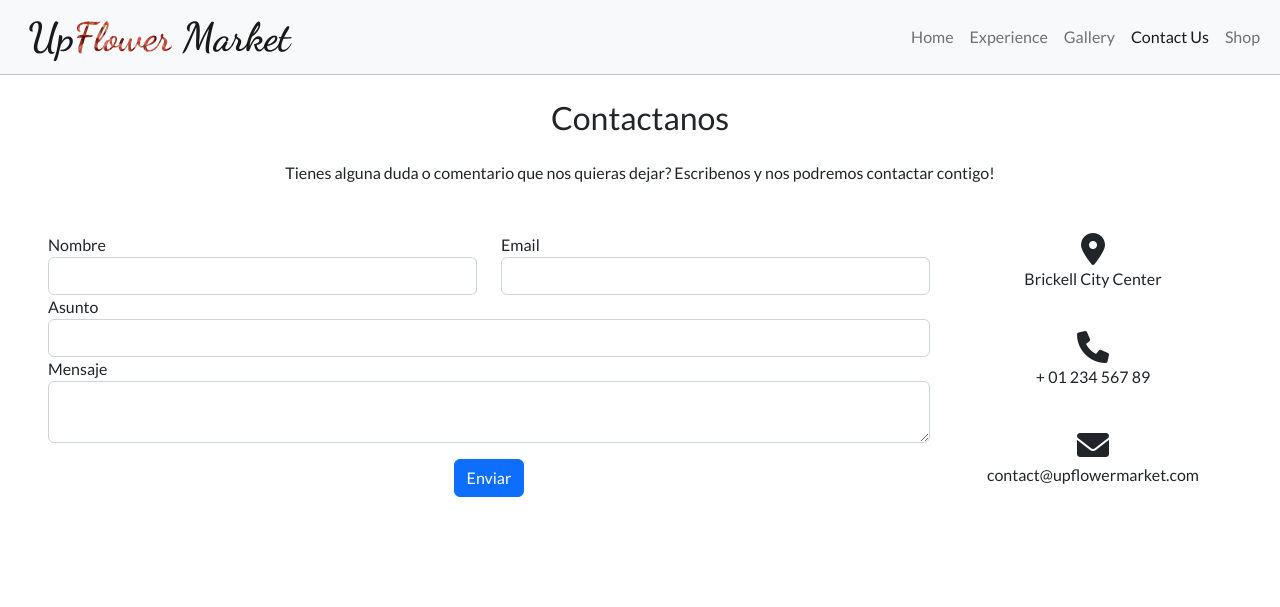
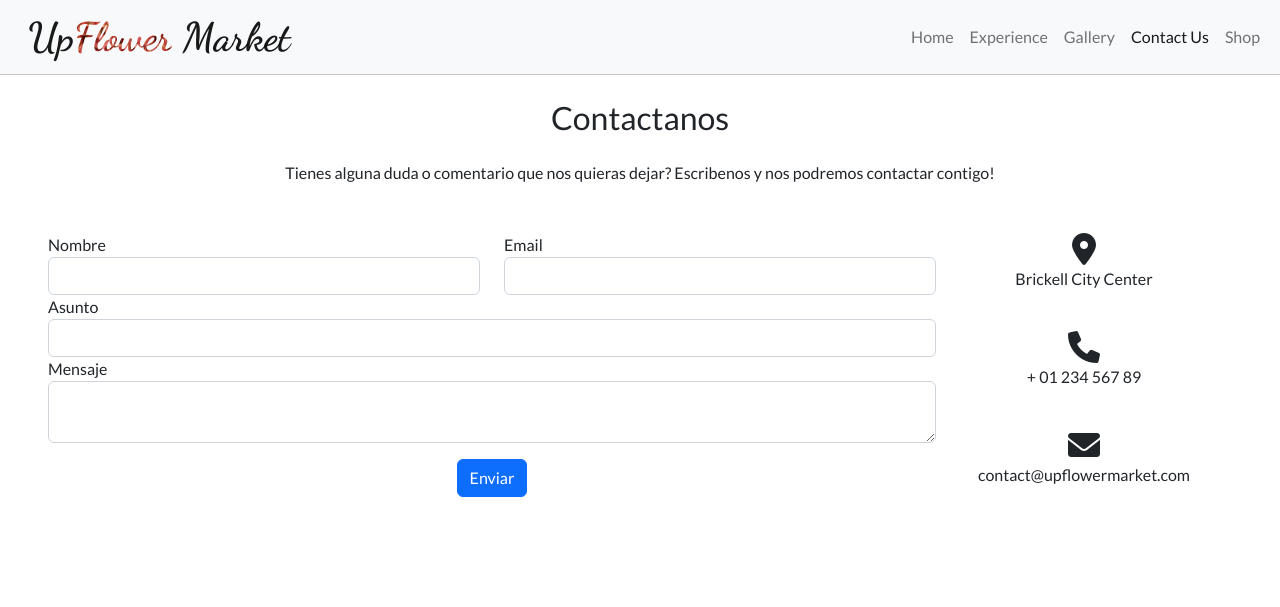
Before and after one commit to Jnieto2408/proyecto-coder, a website: page pages/contact.html in a window 1280 px wide. Shown: the top 607 px of the page. Drawn offline with nearby package versions, Linux system fonts and the light colour scheme.

Commit message:
corrigiendo bootstrap pagina contact

```diff
--- a/pages/contact.html
+++ b/pages/contact.html
@@ -57,7 +57,7 @@
         <h2 class="h1-responsive font-weight-bold text-center my-4">Contactanos</h2>
         <!-- descripcion -->
         <p class="text-center w-responsive mx-auto mb-5">Tienes alguna duda o comentario que nos quieras dejar? Escribenos y nos podremos contactar contigo!</p>
-        <div class="row px-5">
+        <div class="row px-5 gx-0">
             <div class="col-md-9 mb-5">
                 <form id="contact-form" name="contact-form">
                     <div class="row">
```
